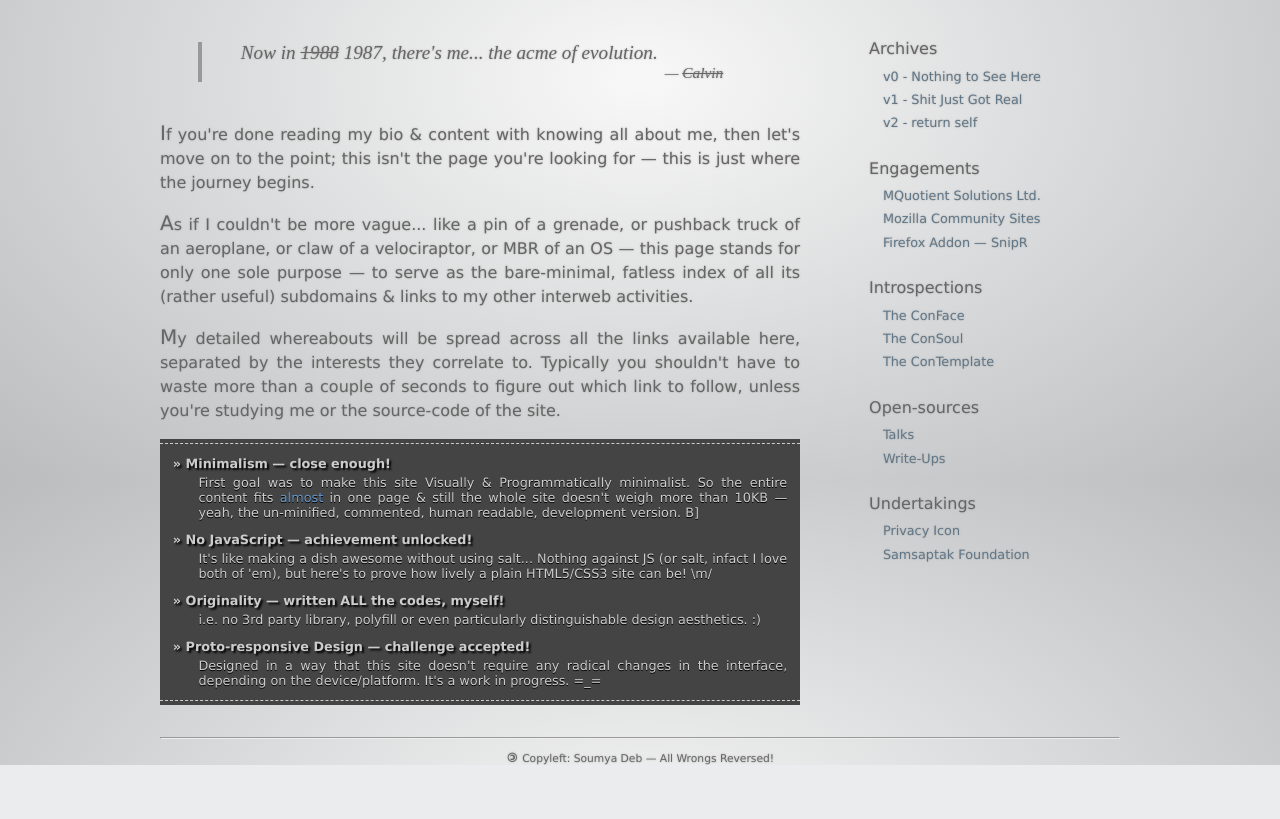
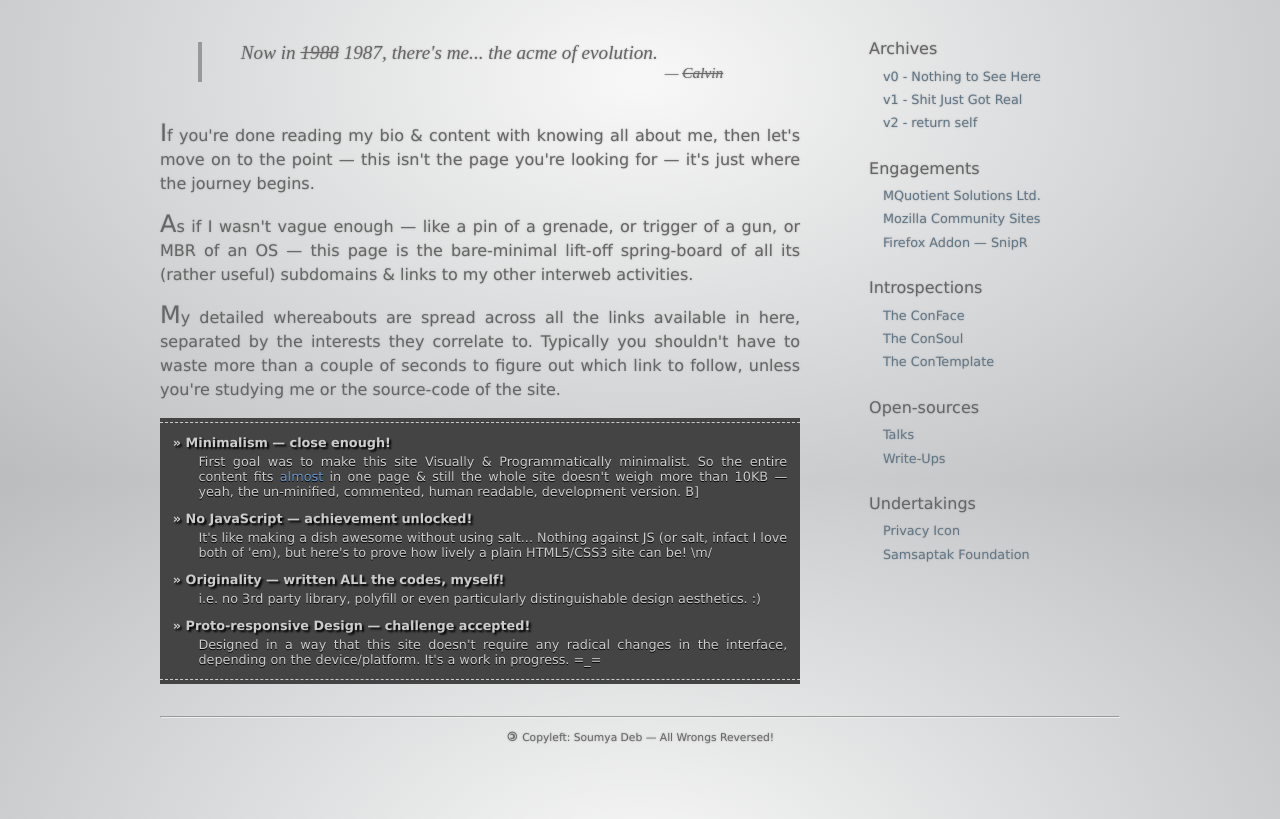
Before and after one commit to Deblopper/2, a plain HTML site: page index.html in a window 1280 px wide. Shown: the part 320-1139 px from the top of the page. Before the commit the page ends 1085 px from the top, so only its background shows below. Drawn offline with Linux system fonts and the light colour scheme; a web font is replaced by a local one.

Commit message:
Rephrasing, cleaning, optimizing & random fixes

```diff
--- a/index.html
+++ b/index.html
@@ -44,9 +44,9 @@
 				Now in <s>1988</s> 1987, there's me... the acme of evolution.
 				<div class="orator">&mdash; <s>Calvin</s></div>
 			</blockquote>
-			<p>If you're done reading my bio &amp; content with knowing all about me, then let's move on to the point; this isn't the page you're looking for &mdash; this is just where the journey begins.</p>
-			<p>As if I couldn't be more vague... like a pin of a grenade, or pushback truck of an aeroplane, or claw of a velociraptor, or MBR of an OS &mdash; this page stands for only one sole purpose &mdash; to serve as the bare-minimal, fatless index of all its (rather useful) subdomains &amp; links to my other interweb activities.</p>
-			<p>My detailed whereabouts will be spread across all the links available here, separated by the interests they correlate to. Typically you shouldn't have to waste more than a couple of seconds to figure out which link to follow, unless you're studying me or the source-code of the site.</p>
+			<p>If you're done reading my bio &amp; content with knowing all about me, then let's move on to the point &mdash; this isn't the page you're looking for &mdash; it's just where the journey begins.</p>
+			<p>As if I wasn't vague enough &mdash; like a pin of a grenade, or trigger of a gun, or MBR of an OS &mdash; this page is the bare-minimal lift-off spring-board of all its (rather useful) subdomains &amp; links to my other interweb activities.</p>
+			<p>My detailed whereabouts are spread across all the links available in here, separated by the interests they correlate to. Typically you shouldn't have to waste more than a couple of seconds to figure out which link to follow, unless you're studying me or the source-code of the site.</p>
 			<div id="bragging">
 				<dl>
 					<dt>Minimalism &mdash; close enough!</dt>
--- a/style.css
+++ b/style.css
@@ -15,6 +15,7 @@
 /* 0. Reset */
 * { box-sizing: border-box; }
 ::selection {
+	text-shadow: none;
 	background-color: #caccce;
 }
 a {
@@ -85,7 +86,7 @@ section#content article p {
 	text-align: justify;
 }
 section#content article p:first-letter {
-	font-size: 1.25em;
+	font-size: 1.5em;
 }
 section#content article blockquote {
 	font-size: 1.2em;
@@ -102,7 +103,6 @@ section#content article #bragging {
 }
 section#content article #bragging dl {
 	font-size: 0.8em;
-	text-shadow: 0 1px 0 #000;
 }
 section#content article #bragging dl dt {
 	font-weight: bold;
@@ -110,6 +110,7 @@ section#content article #bragging dl dt {
 }
 section#content article #bragging dl dd {
 	text-align: justify;
+	text-shadow: 0 1px 0 #000;
 }
 section#content aside .portal {
 	color: #666;
@@ -191,7 +192,8 @@ section#content aside .portal a:first-child {
 	margin-top: 0.5em;
 }
 footer {
-	margin: 2em auto 4em;
+	margin-top: 2em;
+	padding-bottom: 4em;
 }
 footer hr {
 	margin: auto;
```
